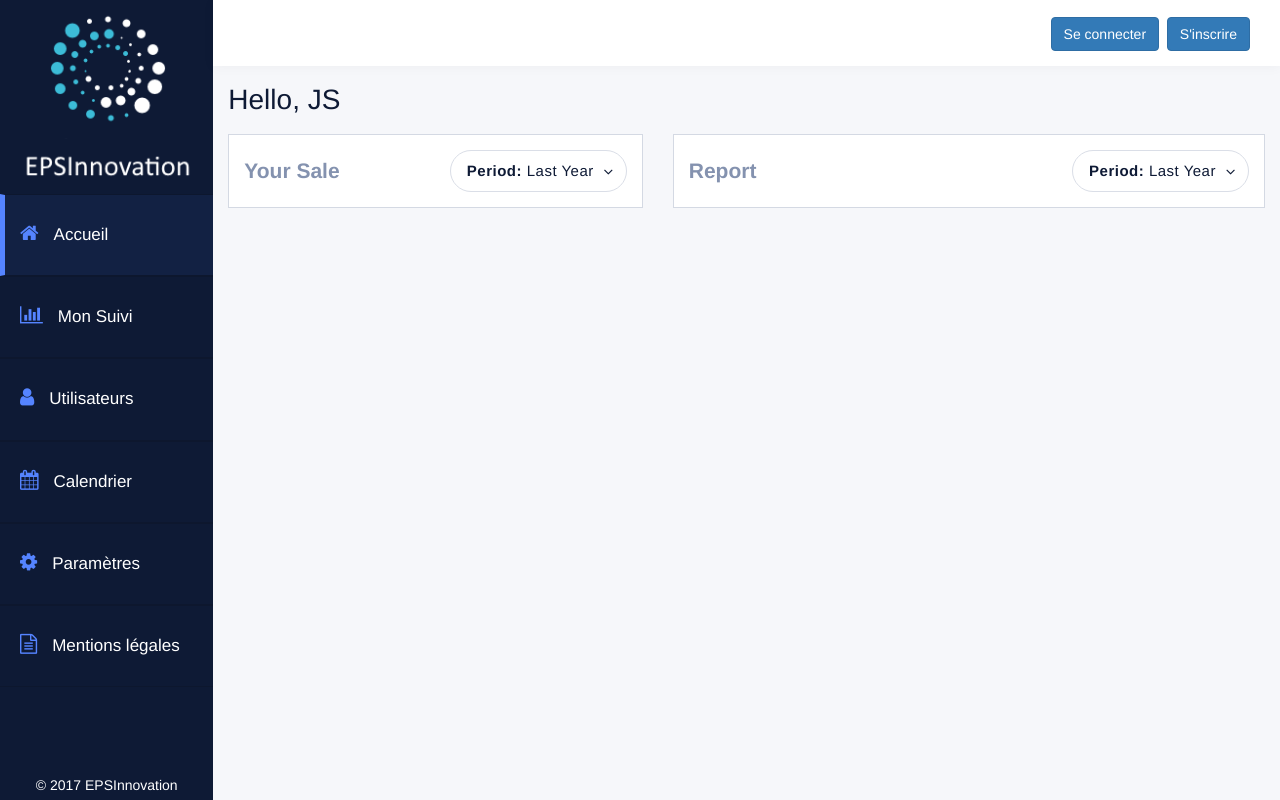
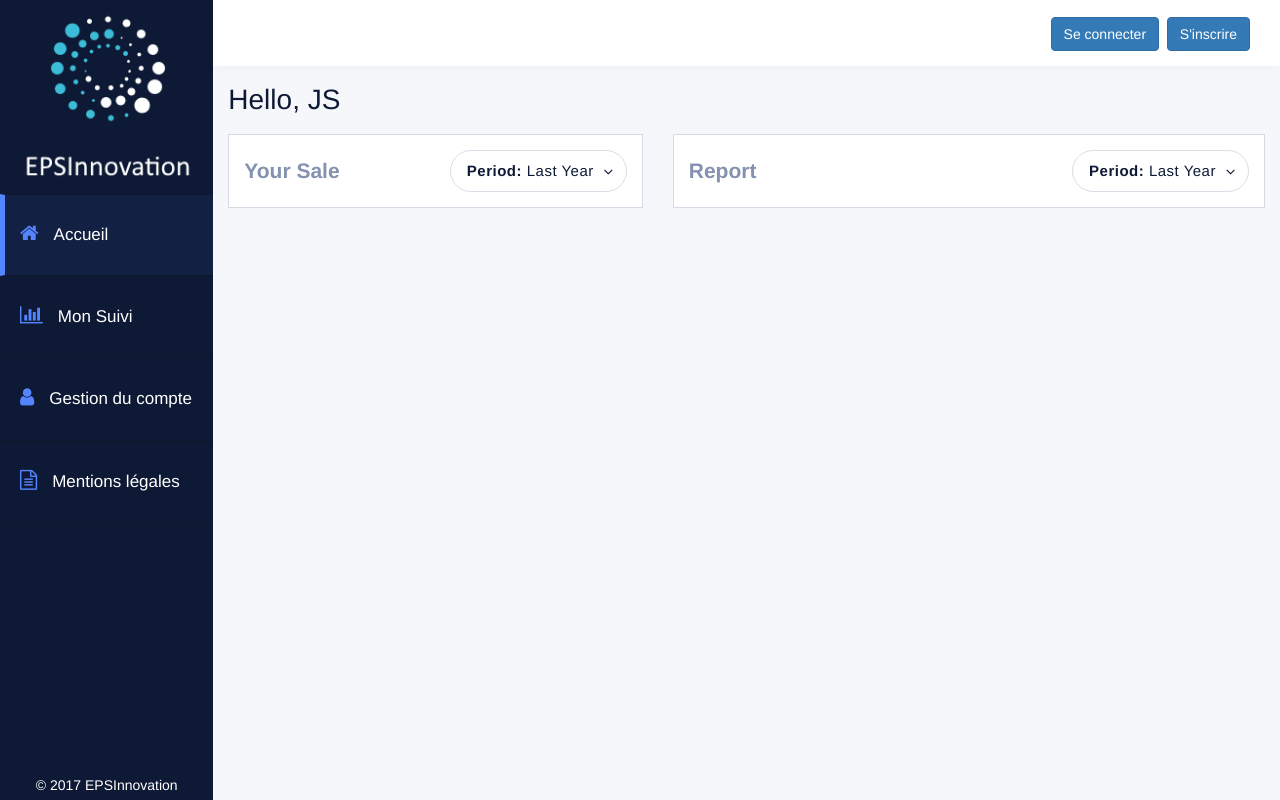
Before and after one commit to jordandevolder/epsinovation, a PHP site: page /blog.php in a window 1280 px wide. Run offline with PHP 8.4, Linux system fonts and the light colour scheme; some libraries are stand-ins or nearby versions.

Commit message:
creation des pages

```diff
--- a/Vue/interface.php
+++ b/Vue/interface.php
@@ -15,10 +15,8 @@ function interfaceTop()
                     </li>
                     <li class="active"><a href="blog.php?action=accueil"><i class="fa fa-home" aria-hidden="true"></i><span class="hidden-xs hidden-sm">Accueil</span></a></li>
                     <li><a href="blog.php?action=suivi"><i class="fa fa-bar-chart" aria-hidden="true"></i><span class="hidden-xs hidden-sm">Mon Suivi</span></a></li>
-                    <li><a href="#"><i class="fa fa-user" aria-hidden="true"></i><span class="hidden-xs hidden-sm">Utilisateurs</span></a></li>
-                    <li><a href="#"><i class="fa fa-calendar" aria-hidden="true"></i><span class="hidden-xs hidden-sm">Calendrier</span></a></li>
-                    <li><a href="#"><i class="fa fa-cog" aria-hidden="true"></i><span class="hidden-xs hidden-sm">Paramètres</span></a></li>
-                    <li><a href="#"><i class="fa fa-file-text-o" aria-hidden="true"></i><span class="hidden-xs hidden-sm">Mentions légales</span></a></li>
+                    <li><a href="blog.php?action=user"><i class="fa fa-user" aria-hidden="true"></i><span class="hidden-xs hidden-sm">Gestion du compte</span></a></li>
+                    <li><a href="blog.php?action=mentions"><i class="fa fa-file-text-o" aria-hidden="true"></i><span class="hidden-xs hidden-sm">Mentions légales</span></a></li>
                     <li><span class="centered-copyright">&copy; 2017 EPSInnovation</span></li>
                 </ul>
             </div>
--- a/blog.php
+++ b/blog.php
@@ -26,6 +26,9 @@ try {
         else if($_GET['action'] == 'suivi') {
             include_once('Vue/suivi.php');
         }
+        else if($_GET['action'] == 'user') {
+            include_once('Vue/user.php');
+        }
     }
     else {
         index();
```
Also changed, not shown: Vue/user.php (added, +15 -0 lines).
